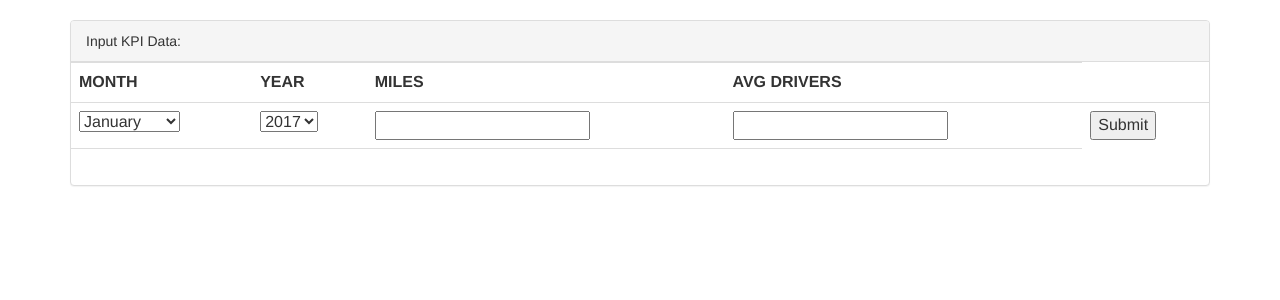
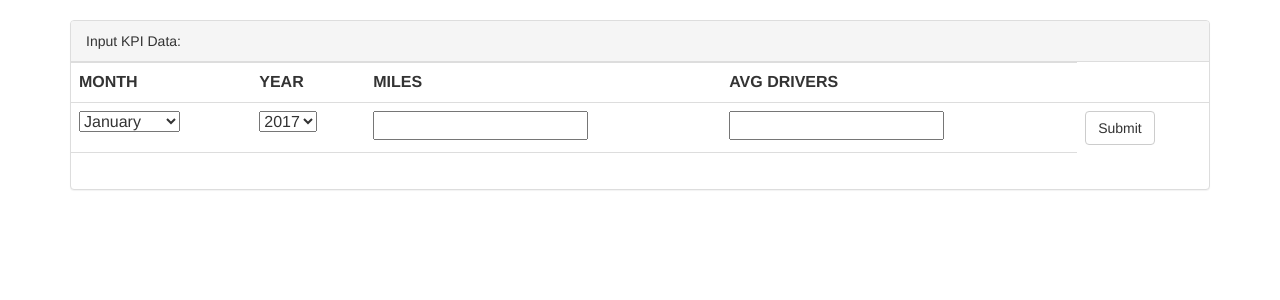
Before and after one commit to jwaltzjr/kpi-data, a Flask app: page /add in a window 1280 px wide. Shown: the part 52-352 px from the top of the page. Run offline with Flask 2, Linux system fonts and the light colour scheme; some libraries are stand-ins or nearby versions.

Commit message:
Style submit button

```diff
--- a/app/templates/add.html
+++ b/app/templates/add.html
@@ -17,7 +17,7 @@
           <td>{{ form.year }}</td>
           <td>{{ form.miles }}</td>
           <td>{{ form.avg_drivers }}</td>
-          <td><input type="submit" value="Submit"></td>
+          <td><input class="btn btn-default" type="submit" value="Submit"></td>
         </tr>
         <tr>
           <td>
```
